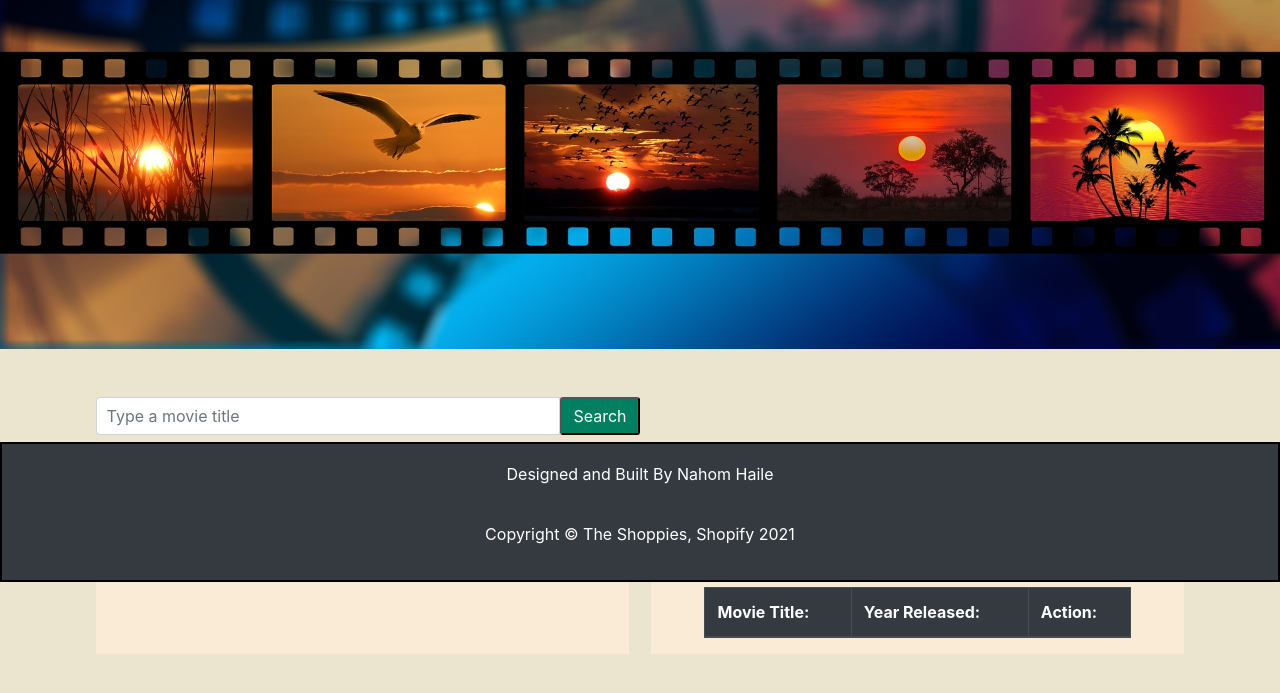
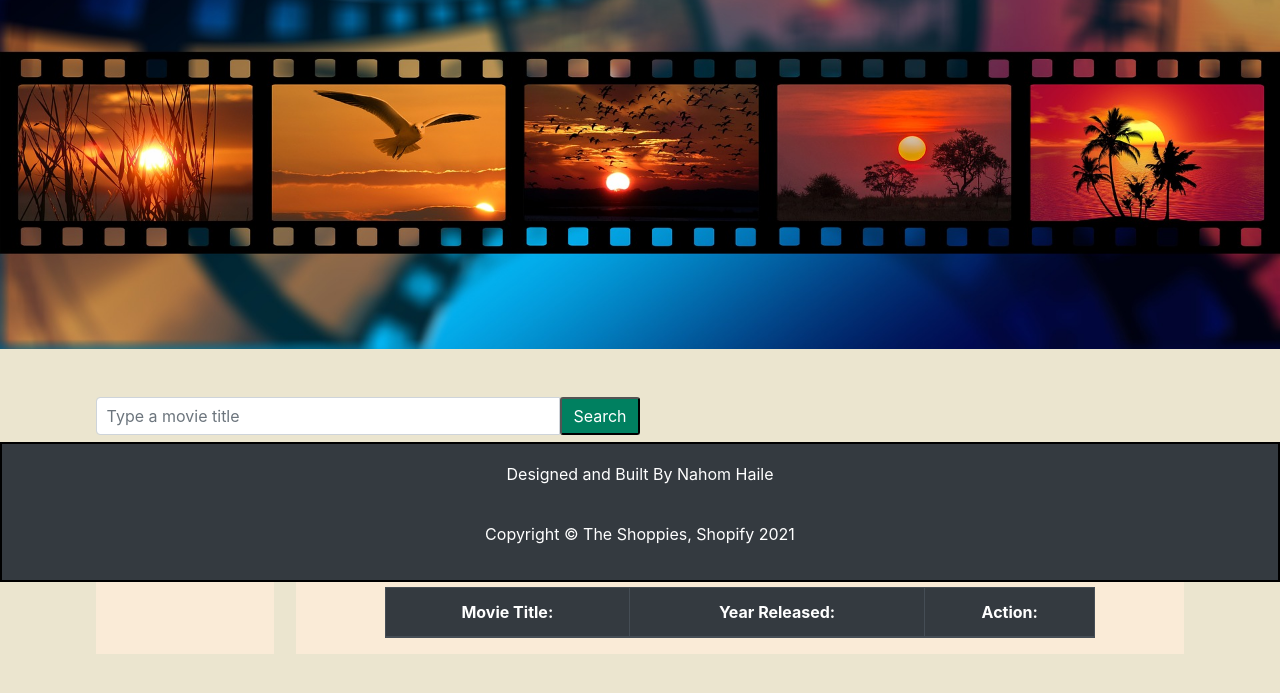
Before and after one commit to Nahom-web/OMDB-Movies-List, a plain HTML site: page index.html in a window 1280 px wide. Shown: the part 221-914 px from the top of the page. Drawn offline with nearby package versions, Linux system fonts and the light colour scheme.

Commit message:
Jan 16, fifth update

```diff
--- a/Styles/index.css
+++ b/Styles/index.css
@@ -125,10 +125,6 @@ button#searchMovie:hover{
     color: darkblue;
 }
 
-#numberOfNominations{
-    font-size: 2em;
-}
-
 .deleteButtons{
     background-color: red;
 }
@@ -169,10 +165,7 @@ footer p{
         height: 0.0000001%;
     }
 
-    #content{
-        margin-left: 6em;
-        margin-right: 6em;
-    }
+
 
     .input-group{
         margin: revert;
@@ -188,7 +181,7 @@ footer p{
 
 
     #container{
-        grid-template-columns: 1fr 1fr;
+        grid-template-columns: 2fr 10fr;
         grid-gap: 1.4em;
     }
 
@@ -196,7 +189,7 @@ footer p{
     /*movies results styling*/
 
     #container-movies{
-        grid-template-columns: 1fr 1fr 1fr 1fr;
+        grid-template-columns: 1fr;
         grid-gap: 2em;
         background-color: antiquewhite;
     }
@@ -221,6 +214,7 @@ footer p{
         margin-top: 0;
         background-color: antiquewhite;
         height: max-content;
+        text-align: center;
     }
 
     #nominationsSavedMessage{
@@ -237,8 +231,34 @@ footer p{
     }
 
     #numberOfNominations{
-        margin-left: 2.5em;
         font-size: 2em;
         font-weight: bold;
+        text-align: center;
     }
 }
+
+
+@media all and (min-width: 1224px) {
+    #content{
+        margin-left: 6em;
+        margin-right: 6em;
+    }
+
+    #container-movies{
+        grid-template-columns: 1fr 1fr;
+    }
+
+}
+
+@media all and (min-width: 1762px){
+    #container-movies{
+        grid-template-columns: 1fr 1fr 1fr;
+    }
+}
+
+
+@media all and (min-width: 2321px) {
+    #container-movies{
+        grid-template-columns: 1fr 1fr 1fr 1fr;
+    }
+}
```
